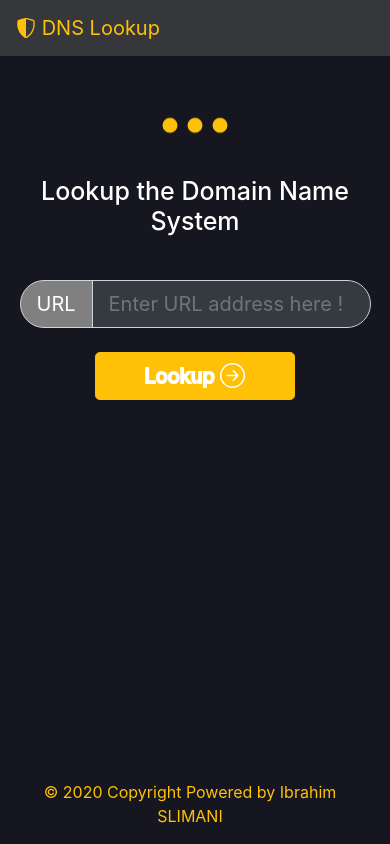
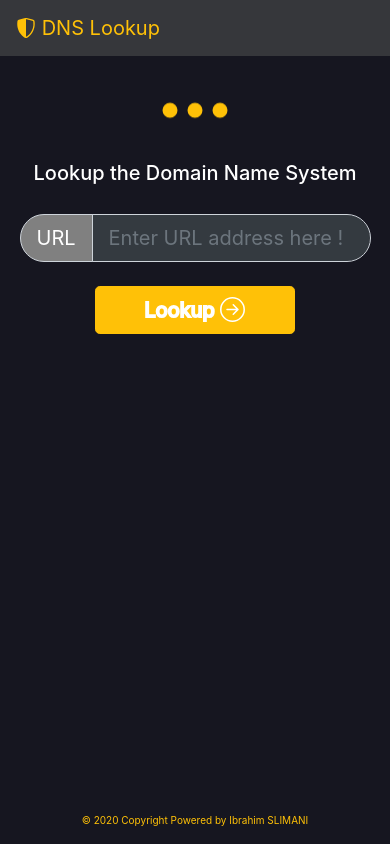
Before and after one commit to brahim-slimani/dnslookup, a Vue app: page / in a window 390 px wide. Built offline with nearby package versions, Linux system fonts and the light colour scheme; some icons are missing.

Commit message:
fix some issues

```diff
--- a/src/App.vue
+++ b/src/App.vue
@@ -20,6 +20,20 @@ export default {
     Header, MasterContent, Footer
   }
 }
+
+const $ = require('jquery')
+
+// fix overflow footer with content in mobile viewport
+$(document).ready(function () {
+  if ($(window).width() < 600) {
+    $('#url-input').focus(function () {
+      $('footer').hide()
+    })
+    $('#url-input').focusout(function () {
+      $('footer').show()
+    })
+  }
+})
 </script>
 
 <style>
--- a/src/components/Footer.vue
+++ b/src/components/Footer.vue
@@ -1,8 +1,11 @@
 <template>
-  <footer class="page-footer font-small ">
+  <footer class="page-footer font-small">
     <!-- Copyright -->
     <div class="footer-copyright text-center py-3 footer-content">
-      © 2020 Copyright Powered by <a href="https://slimani-ibrahim.github.io/profile/">Ibrahim SLIMANI</a>
+      © 2020 Copyright Powered by
+      <a
+        href="https://slimani-ibrahim.github.io/profile/"
+      >Ibrahim SLIMANI</a>
     </div>
     <!-- Copyright -->
   </footer>
@@ -17,17 +20,27 @@ export default {
 <style>
 footer {
   position: fixed;
-  bottom: 0px;
+  bottom: 0;
   right: 20px;
   margin-bottom: 0px;
   margin-left: 10px;
 }
 
 .footer-content {
-    color: #ffc107;
+  color: #ffc107;
 }
 
 .footer-content a {
-    color: #ffc107;
+  color: #ffc107;
 }
+
+@media (max-width: 600px) {
+   footer{
+    font-size: 10px;
+    right: 0;
+    left: 0;
+    margin-left: 0;
+  }
+}
+
 </style>
--- a/src/components/Header.vue
+++ b/src/components/Header.vue
@@ -22,7 +22,7 @@
         <a href="https://www.linkedin.com/in/ibrahim-slimani-184161b2/" target="_blank">
           <i class="fab fa-linkedin" title="linkedin"></i>
         </a>&nbsp;
-        <a href="https://github.com/Slimani-Ibrahim/DNSLookup" target="_blank">
+        <a href="https://github.com/Slimani-Ibrahim/dnslookup" target="_blank">
           <i class="fa fa-code-branch" title="source code"></i>
         </a>&nbsp;
       </div>
--- a/src/components/MasterContent.vue
+++ b/src/components/MasterContent.vue
@@ -11,6 +11,7 @@
       </div>
       <input
         type="text"
+        id="url-input"
         class="form-control bg-dark text-white input-url"
         v-model="urlInput"
         aria-label="Sizing example input"
@@ -124,6 +125,7 @@ function manageDisplay (element, key) {
       break
   }
 }
+
 </script>
 
 <style>
@@ -177,11 +179,12 @@ function manageDisplay (element, key) {
 @media (max-width: 600px) {
   .content-body {
     width: 90%;
-    margin-bottom: 30px;
+    margin-top: 25px;
   }
 
   .title-master-contnet {
-    font-size: 25px;
+    font-size: 20px;
+    margin-bottom: 5px;
   }
 }
 </style>
```
